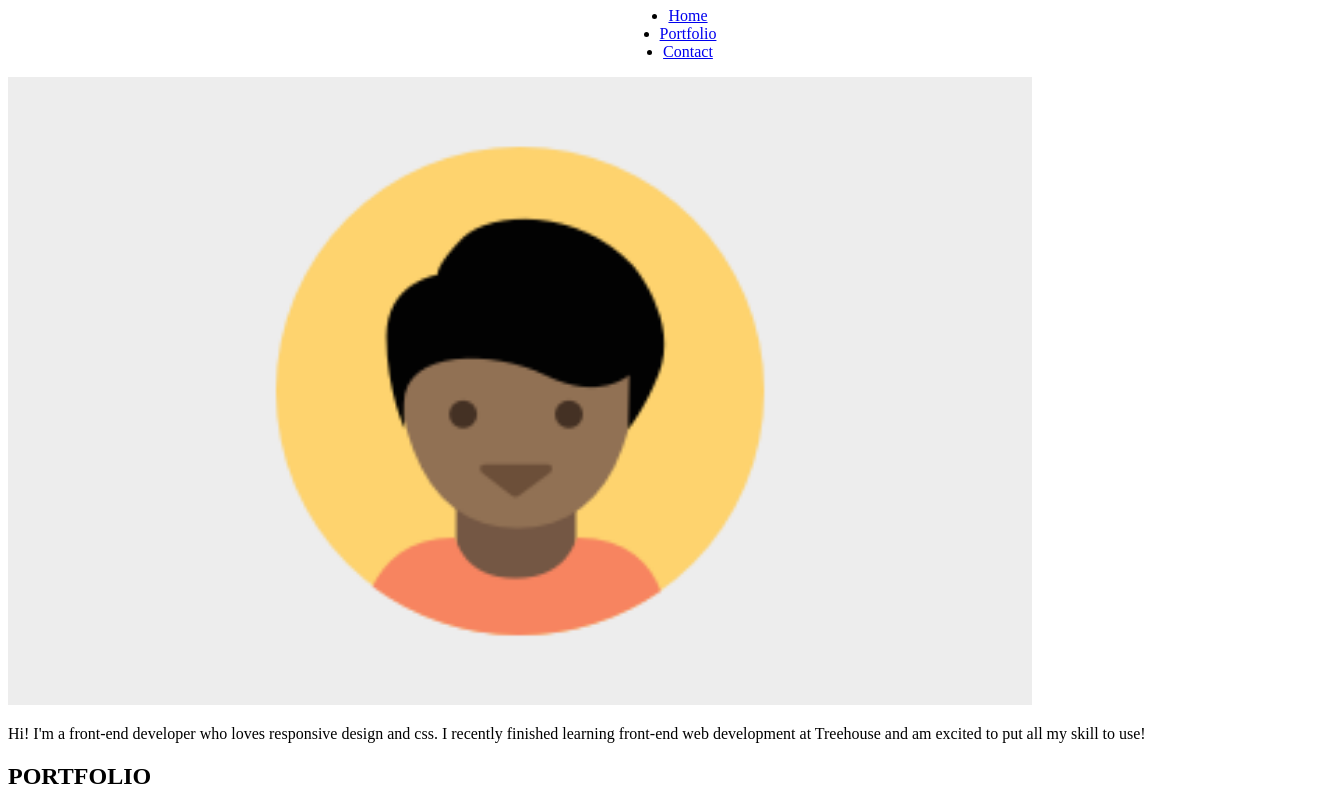
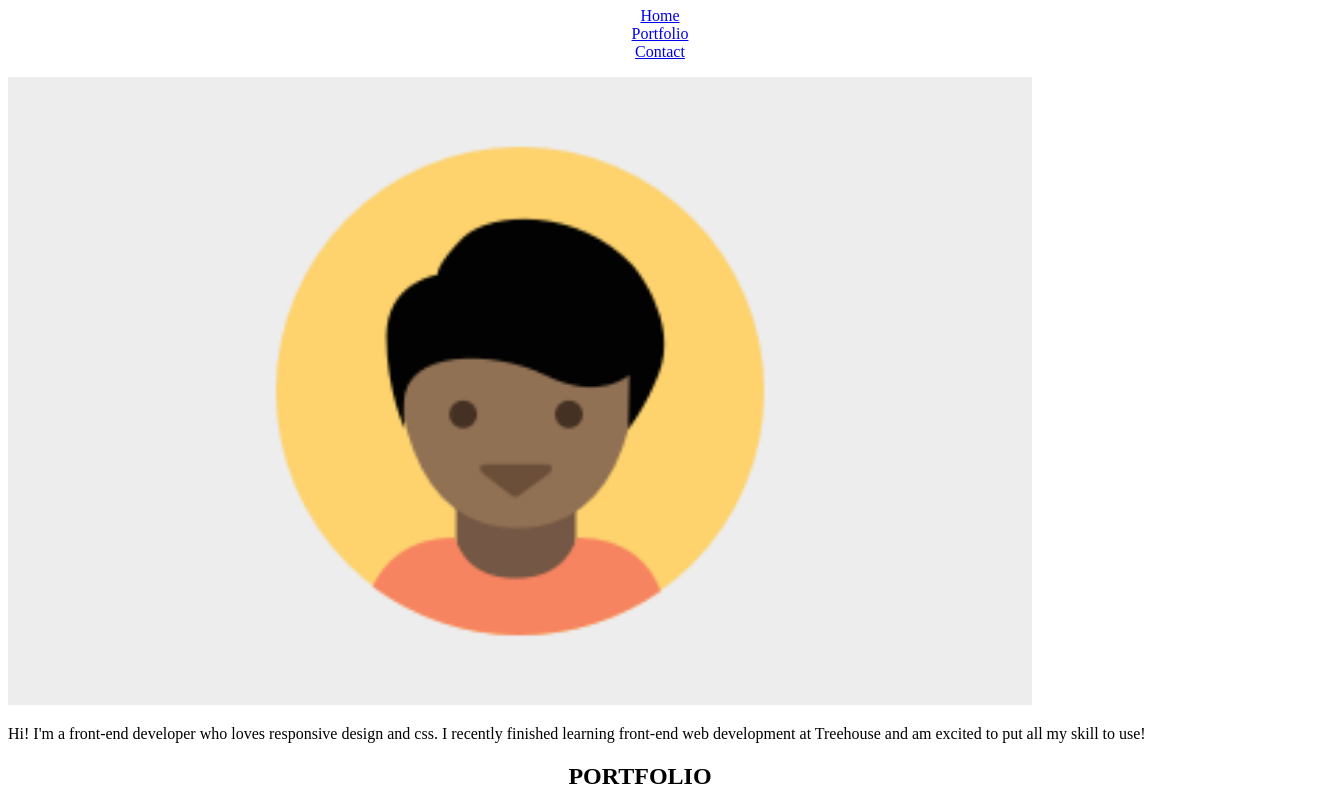
Before and after one commit to Willie10r/Responsive_layout_project, a plain HTML site: page index.html in a window 1280 px wide. Shown: the part 73-863 px from the top of the page, 1328 px wide, since content can reach past the window. Drawn offline with Linux system fonts and the light colour scheme.

Commit message:
more css needed!!

```diff
--- a/css/styles.css
+++ b/css/styles.css
@@ -3,19 +3,23 @@
 @media (min-width: 320px) {
 
   .name,
-  .main-nav {
+  .main-nav,
+  h2,
+  h3 {
     display: flex;
     flex-direction: column;
-    width: 100vw;
     align-items: center;
-    }
-  h2 {
 
 
-  }
+
+    }
+
     .pics {
         width: 80vw;
     }
+  ul {
+    list-style: none;
+  }
 
 
 }
--- a/index.html
+++ b/index.html
@@ -15,13 +15,13 @@
     <title>Responsive page layout</title>
   </head>
   <body>
-    <header class="container">
+    <header>
       <h1 class="name">Willie Morris</h1>
       <nav>
         <ul class="main-nav">
           <li><a href="index.html">Home</a></li>
-          <li><a href="/pages/Portfolio.html">Portfolio</a></li>
-          <li><a href="/pages/Contact.html">Contact</a></li>
+          <li><a href="pages/Portfolio.html">Portfolio</a></li>
+          <li><a href="pages/Contact.html">Contact</a></li>
         </ul>
       </nav>
     </header>
```
